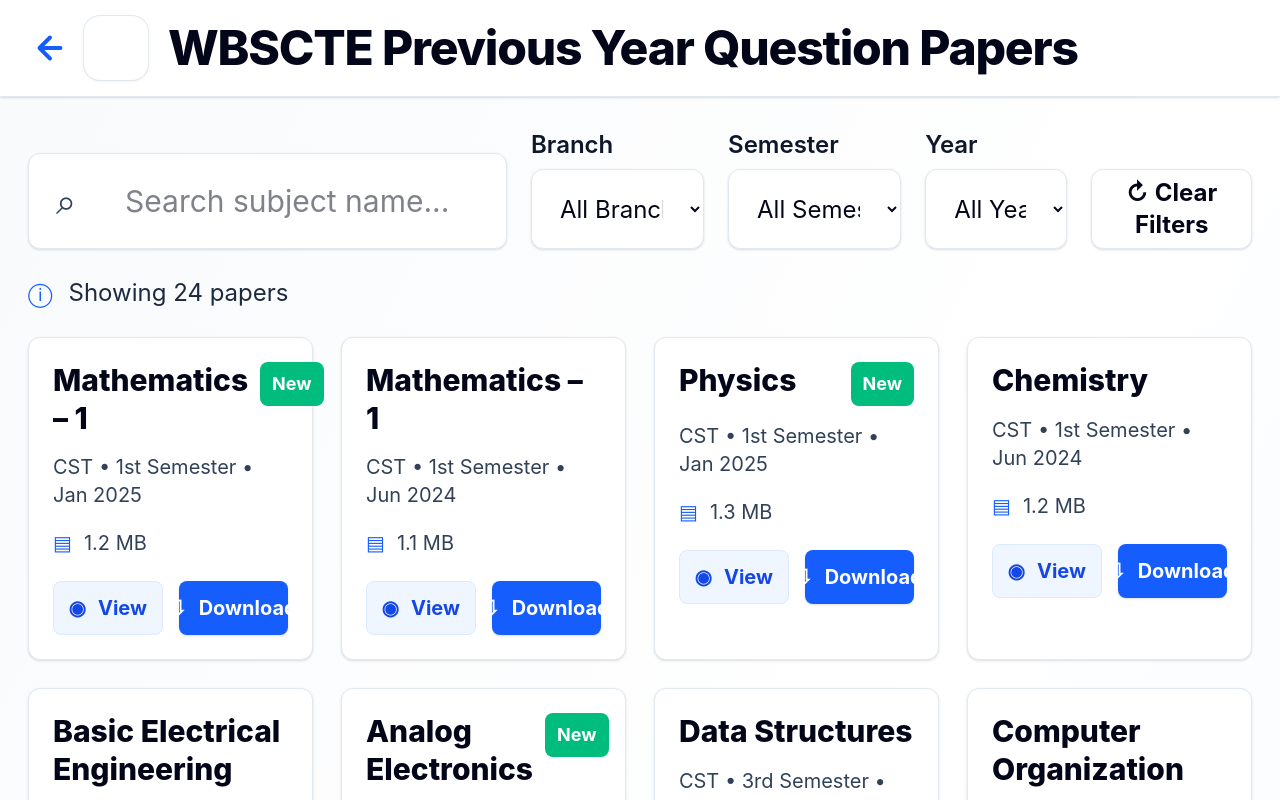
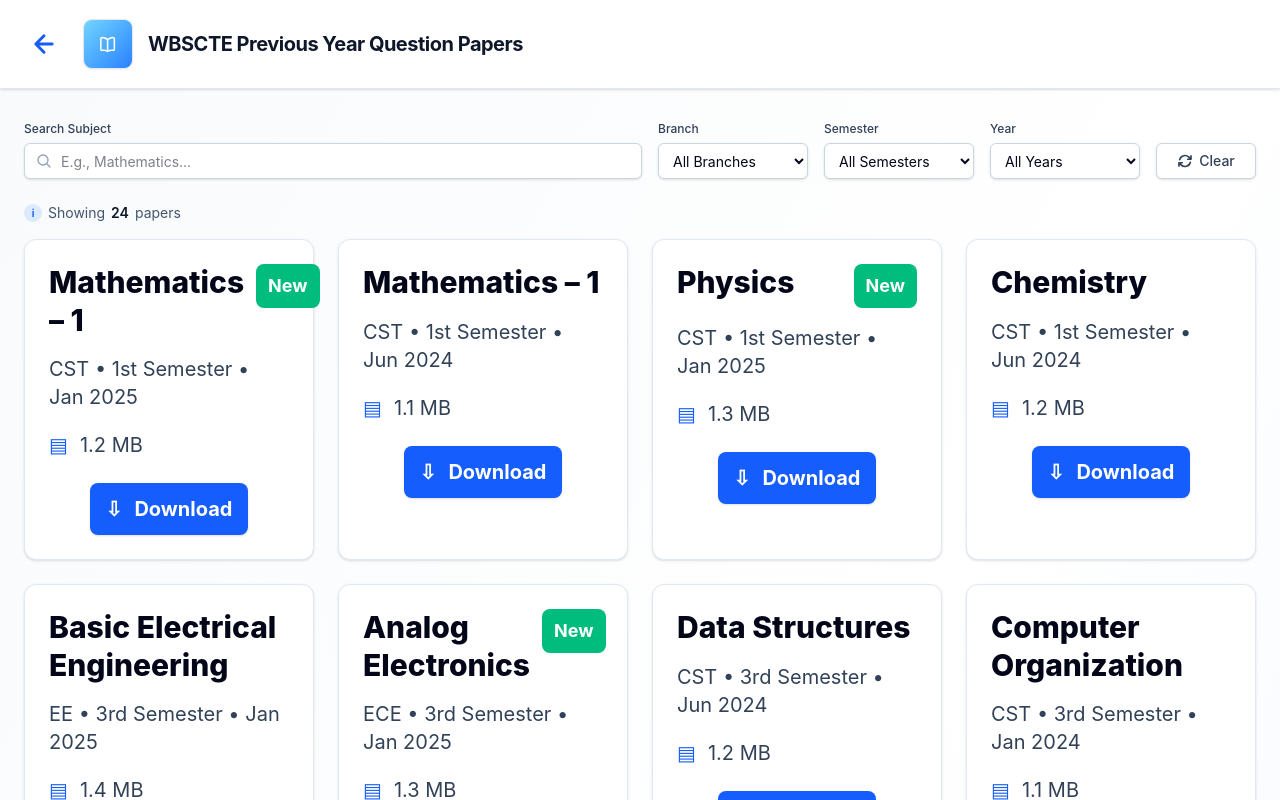
Before and after one commit to subrataroy912/reactjs-pyq-downloader, a React (Vite) app: page /wb in a window 1280 px wide. Shown: the top 800 px of the page. Built offline with nearby package versions, Linux system fonts and the light colour scheme.

Commit message:
fix UI responsive and added mobile menu filters

```diff
--- a/src/components/common/PyqCard.jsx
+++ b/src/components/common/PyqCard.jsx
@@ -1,3 +1,5 @@
+import { Link } from "react-router-dom";
+
 export default function PyqCard({ branch, semester, year, subject, size, downloadLink, isNew }) {
   return (
     <article className="rounded-xl border border-slate-200 bg-white p-6 shadow-sm transition duration-200 hover:-translate-y-0.5 hover:shadow-md">
@@ -11,10 +13,7 @@
         <span className="text-blue-600">▤</span> {size}
       </p>
 
-      <div className="grid grid-cols-2 gap-4">
-        <a href={downloadLink} target="_blank" rel="noreferrer" className="flex items-center justify-center gap-3 rounded-lg border border-blue-100 bg-blue-50 px-4 py-3 text-xl font-bold text-blue-700 hover:bg-blue-100">
-          <span>◉</span> View
-        </a>
+      <div className="flex items-center justify-center w-full gap-4">
         <a href={downloadLink} download className="flex items-center justify-center gap-3 rounded-lg bg-blue-600 px-4 py-3 text-xl font-bold text-white shadow-sm hover:bg-blue-700">
           <span>⇩</span> Download
         </a>
--- a/src/components/layout/Navbar.jsx
+++ b/src/components/layout/Navbar.jsx
@@ -6,22 +6,51 @@
   const isPapersPage = pathname === '/wb'
 
   return (
-    <header className="sticky top-0 z-20 flex w-full items-center gap-4 border-b border-slate-200 bg-white px-5 py-4 shadow-sm md:px-8">
+    <header className="sticky top-0 z-20 flex w-full items-center gap-2 sm:gap-4 border-b border-slate-200 bg-white/95 backdrop-blur-sm px-4 py-3 shadow-sm md:px-6 md:py-4">
+
+      {/* Back Button */}
       {isPapersPage && (
-        <Link to="/" aria-label="Back to home" className="text-blue-600 transition hover:text-blue-700">
-          <svg viewBox="0 0 24 24" className="h-9 w-9" fill="none" stroke="currentColor" strokeWidth="2.6" strokeLinecap="round" strokeLinejoin="round">
+        <Link
+          to="/"
+          aria-label="Back to home"
+          className="flex h-10 w-10 shrink-0 items-center justify-center rounded-full text-blue-600 transition-colors hover:bg-blue-50 hover:text-blue-700 focus:outline-none focus:ring-2 focus:ring-blue-200"
+        >
+          <svg viewBox="0 0 24 24" className="h-6 w-6 sm:h-7 sm:w-7" fill="none" stroke="currentColor" strokeWidth="2.5" strokeLinecap="round" strokeLinejoin="round">
             <path d="M19 12H5M12 19l-7-7 7-7" />
           </svg>
         </Link>
       )}
 
-      <Link to="/" className="flex items-center gap-5 rounded-2xl focus:outline-none focus:ring-4 focus:ring-blue-100">
-        <BrandIcon className={isPapersPage ? 'h-16 w-16 bg-none bg-white text-blue-600 ring-1 ring-slate-200' : 'h-20 w-20'} />
-        <div>
-          <h1 className={`${isPapersPage ? 'text-4xl md:text-5xl' : 'text-4xl'} font-extrabold tracking-tight text-slate-950`}>
+      {/* Brand Section */}
+      <Link
+        to="/"
+        className="flex items-center gap-3 sm:gap-4 rounded-xl focus:outline-none focus:ring-2 focus:ring-blue-200 p-1"
+      >
+        <BrandIcon
+          className={`shrink-0 rounded-lg transition-all ${
+            isPapersPage
+              ? 'h-10 w-10 sm:h-12 sm:w-12 bg-white text-blue-600 ring-1 ring-slate-200 p-1'
+              : 'h-12 w-12 sm:h-14 sm:w-14'
+          }`}
+        />
+
+        <div className="flex flex-col justify-center">
+          <h1
+            className={`font-bold tracking-tight text-slate-900 ${
+              isPapersPage
+                ? 'text-base sm:text-lg md:text-xl line-clamp-2 md:line-clamp-1'
+                : 'text-xl sm:text-2xl md:text-3xl'
+            }`}
+          >
             {isPapersPage ? 'WBSCTE Previous Year Question Papers' : 'WB Diploma PYQ'}
           </h1>
-          {!isPapersPage && <p className="mt-2 text-2xl text-slate-600">Previous Year Question Papers</p>}
+
+          {/* Subtitle - only shows on the main page */}
+          {!isPapersPage && (
+            <p className="mt-0.5 text-xs sm:text-sm font-medium text-slate-500">
+              Previous Year Question Papers
+            </p>
+          )}
         </div>
       </Link>
     </header>
--- a/src/pages/PyqShop.jsx
+++ b/src/pages/PyqShop.jsx
@@ -1,5 +1,5 @@
-import { useMemo, useState } from 'react'
-import PyqCard from '../components/common/PyqCard'
+import { useMemo, useState } from 'react';
+import PyqCard from '../components/common/PyqCard';
 
 const papers = [
   ['Mathematics – 1', 'CST', '1st Semester', 'Jan 2025', '1.2 MB', true],
@@ -35,52 +35,158 @@
   size,
   isNew: Boolean(isNew),
   downloadLink: '/path-to-your-pdf.pdf',
-}))
+}));
 
 export default function PyqShop() {
-  const [search, setSearch] = useState('')
-  const [branch, setBranch] = useState('')
-  const [semester, setSemester] = useState('')
-  const [year, setYear] = useState('')
+  const [search, setSearch] = useState('');
+  const [branch, setBranch] = useState('');
+  const [semester, setSemester] = useState('');
+  const [year, setYear] = useState('');
 
-  const filteredPapers = useMemo(() => papers.filter((paper) => (
+  // New state for mobile sidebar
+  const [isSidebarOpen, setIsSidebarOpen] = useState(false);
+
+  const filteredPapers = useMemo(() => {
+    return papers.filter((paper) => (
       paper.subject.toLowerCase().includes(search.toLowerCase()) &&
       (!branch || paper.branch === branch) &&
       (!semester || paper.semester === semester) &&
       (!year || paper.year.includes(year))
-  )), [search, branch, semester, year])
+    ));
+  }, [search, branch, semester, year]);
 
   const clearFilters = () => {
-    setSearch('')
-    setBranch('')
-    setSemester('')
-    setYear('')
-  }
+    setSearch('');
+    setBranch('');
+    setSemester('');
+    setYear('');
+  };
+
+  const filterOptions = [
+    { label: 'Branch', value: branch, setter: setBranch, options: ['CST', 'EE', 'ECE', 'ME', 'CE', 'HM', 'Common'], allLabel: 'All Branches' },
+    { label: 'Semester', value: semester, setter: setSemester, options: ['1st Semester', '2nd Semester', '3rd Semester', '4th Semester', '5th Semester', '6th Semester'], allLabel: 'All Semesters' },
+    { label: 'Year', value: year, setter: setYear, options: ['2025', '2024', '2023', '2022'], allLabel: 'All Years' },
+  ];
 
   return (
-    <main className="px-5 py-8 md:px-7">
-      <section className="mb-7 grid grid-cols-1 items-end gap-6 xl:grid-cols-[1.55fr_0.56fr_0.56fr_0.46fr_0.52fr]">
-        <label className="relative block">
-          <span className="absolute left-7 top-1/2 -translate-y-1/2 text-4xl text-slate-700">⌕</span>
-          <input value={search} onChange={(e) => setSearch(e.target.value)} placeholder="Search subject name..." className="h-24 w-full rounded-xl border border-slate-200 bg-white pl-24 pr-6 text-3xl shadow-sm outline-none focus:border-blue-400 focus:ring-4 focus:ring-blue-100" />
+    <main className="mx-auto max-w-[1400px] px-4 py-6 md:px-6 lg:py-8">
+
+      {/* Mobile Filter Toggle Button */}
+      <div className="mb-4 flex items-center justify-between md:hidden">
+        <button
+          onClick={() => setIsSidebarOpen(true)}
+          className="flex h-9 items-center gap-2 rounded-md border border-slate-300 bg-white px-4 text-sm font-medium text-slate-700 shadow-sm transition-colors hover:bg-slate-50 focus:outline-none focus:ring-1 focus:ring-blue-500"
+        >
+          <svg xmlns="http://www.w3.org/2000/svg" fill="none" viewBox="0 0 24 24" strokeWidth={2} stroke="currentColor" className="h-4 w-4">
+            <path strokeLinecap="round" strokeLinejoin="round" d="M10.5 6h9.75M10.5 6a1.5 1.5 0 11-3 0m3 0a1.5 1.5 0 10-3 0M3.75 6H7.5m3 12h9.75m-9.75 0a1.5 1.5 0 01-3 0m3 0a1.5 1.5 0 00-3 0m-3.75 0H7.5m9-6h3.75m-3.75 0a1.5 1.5 0 01-3 0m3 0a1.5 1.5 0 00-3 0m-9.75 0h9.75" />
+          </svg>
+          Filters
+        </button>
+      </div>
+
+      {/* Mobile Backdrop Overlay */}
+      {isSidebarOpen && (
+        <div
+          className="fixed inset-0 z-40 bg-slate-900/50 backdrop-blur-sm md:hidden"
+          onClick={() => setIsSidebarOpen(false)}
+        />
+      )}
+
+      {/* Filters Section (Sidebar on Mobile, Inline on Desktop) */}
+      <section className={`
+        fixed inset-y-0 left-0 z-50 flex w-[280px] flex-col gap-5 bg-white p-5 shadow-2xl transition-transform duration-300 ease-in-out
+        md:static md:mb-6 md:w-auto md:translate-x-0 md:flex-row md:items-end md:bg-transparent md:p-0 md:shadow-none lg:gap-4
+        ${isSidebarOpen ? 'translate-x-0' : '-translate-x-full'}
+      `}>
+
+        {/* Mobile Sidebar Header */}
+        <div className="flex items-center justify-between md:hidden">
+          <h2 className="text-lg font-semibold text-slate-800">Filters</h2>
+          <button
+            onClick={() => setIsSidebarOpen(false)}
+            className="rounded-md p-1 text-slate-500 hover:bg-slate-100 hover:text-slate-800"
+          >
+            <svg xmlns="http://www.w3.org/2000/svg" fill="none" viewBox="0 0 24 24" strokeWidth={2} stroke="currentColor" className="h-5 w-5">
+              <path strokeLinecap="round" strokeLinejoin="round" d="M6 18L18 6M6 6l12 12" />
+            </svg>
+          </button>
+        </div>
+
+        {/* Search Bar */}
+        <div className="w-full md:flex-1">
+          <label className="block w-full">
+            <span className="mb-1.5 block text-xs font-medium text-slate-700">Search Subject</span>
+            <div className="relative">
+              <span className="absolute left-3 top-1/2 -translate-y-1/2 text-slate-400">
+                <svg xmlns="http://www.w3.org/2000/svg" fill="none" viewBox="0 0 24 24" strokeWidth={2} stroke="currentColor" className="h-4 w-4">
+                  <path strokeLinecap="round" strokeLinejoin="round" d="M21 21l-5.197-5.197m0 0A7.5 7.5 0 105.196 5.196a7.5 7.5 0 0010.607 10.607z" />
+                </svg>
+              </span>
+              <input
+                value={search}
+                onChange={(e) => setSearch(e.target.value)}
+                placeholder="E.g., Mathematics..."
+                className="h-9 w-full rounded-md border border-slate-300 bg-white pl-9 pr-3 text-sm shadow-sm outline-none transition-colors focus:border-blue-500 focus:ring-1 focus:ring-blue-500"
+              />
+            </div>
           </label>
-        {[['Branch', branch, setBranch, ['CST', 'EE', 'ECE', 'ME', 'CE', 'HM', 'Common'], 'All Branches'], ['Semester', semester, setSemester, ['1st Semester', '2nd Semester', '3rd Semester', '4th Semester', '5th Semester', '6th Semester'], 'All Semesters'], ['Year', year, setYear, ['2025', '2024', '2023', '2022'], 'All Years']].map(([label, value, setter, options, all]) => (
-          <label key={label} className="block">
-            <span className="mb-2 block text-2xl font-semibold text-slate-900">{label}</span>
-            <select value={value} onChange={(e) => setter(e.target.value)} className="h-20 w-full rounded-xl border border-slate-200 bg-white px-6 text-2xl shadow-sm outline-none focus:border-blue-400 focus:ring-4 focus:ring-blue-100">
-              <option value="">{all}</option>
-              {options.map((option) => <option key={option} value={option}>{option}</option>)}
+        </div>
+
+        {/* Filters and Clear Button Container */}
+        <div className="flex w-full flex-col gap-4 md:w-auto md:flex-row md:items-end lg:gap-4">
+
+          {/* Dropdowns */}
+          {filterOptions.map(({ label, value, setter, options, allLabel }) => (
+            <label key={label} className="block w-full md:w-[130px] lg:w-[150px]">
+              <span className="mb-1.5 block text-xs font-medium text-slate-700">{label}</span>
+              <select
+                value={value}
+                onChange={(e) => setter(e.target.value)}
+                className="h-9 w-full rounded-md border border-slate-300 bg-white px-2.5 text-sm shadow-sm outline-none transition-colors focus:border-blue-500 focus:ring-1 focus:ring-blue-500"
+              >
+                <option value="">{allLabel}</option>
+                {options.map((option) => (
+                  <option key={option} value={option}>{option}</option>
+                ))}
               </select>
             </label>
           ))}
-        <button onClick={clearFilters} className="h-20 rounded-xl border border-slate-200 bg-white px-6 text-2xl font-bold text-slate-950 shadow-sm hover:bg-slate-50">↻ Clear Filters</button>
+
+          {/* Clear Button */}
+          <div className="mt-2 flex h-full flex-col justify-end w-full md:mt-0 md:w-[90px] lg:w-[100px]">
+            <button
+              onClick={clearFilters}
+              className="flex h-9 w-full items-center justify-center gap-1.5 rounded-md border border-slate-300 bg-white px-3 text-sm font-medium text-slate-700 shadow-sm transition-colors hover:bg-slate-50 focus:outline-none focus:ring-1 focus:ring-slate-300"
+            >
+              <svg xmlns="http://www.w3.org/2000/svg" fill="none" viewBox="0 0 24 24" strokeWidth={2.5} stroke="currentColor" className="h-4 w-4">
+                <path strokeLinecap="round" strokeLinejoin="round" d="M16.023 9.348h4.992v-.001M2.985 19.644v-4.992m0 0h4.992m-4.993 0l3.181 3.183a8.25 8.25 0 0013.803-3.7M4.031 9.865a8.25 8.25 0 0113.803-3.7l3.181 3.182m0-4.991v4.99" />
+              </svg>
+              Clear
+            </button>
+          </div>
+        </div>
       </section>
 
-      <p className="mb-7 flex items-center gap-4 text-2xl text-slate-800"><span className="text-blue-600">ⓘ</span> Showing {filteredPapers.length} papers</p>
+      {/* Results Count */}
+      <p className="mb-4 flex items-center gap-1.5 text-xs text-slate-600 sm:text-sm">
+        <span className="flex h-[18px] w-[18px] items-center justify-center rounded-full bg-blue-100 text-[10px] font-bold text-blue-600">
+          i
+        </span>
+        Showing <strong className="font-semibold text-slate-900">{filteredPapers.length}</strong> papers
+      </p>
 
-      <section className="grid grid-cols-1 gap-7 md:grid-cols-2 xl:grid-cols-4">
-        {filteredPapers.map((paper) => <PyqCard key={paper.id} {...paper} />)}
+      {/* Cards Grid */}
+      <section className="grid grid-cols-1 gap-4 sm:grid-cols-2 lg:grid-cols-3 xl:grid-cols-4 sm:gap-6">
+        {filteredPapers.map((paper) => (
+          <PyqCard key={paper.id} {...paper} />
+        ))}
+        {filteredPapers.length === 0 && (
+          <div className="col-span-full py-12 text-center text-sm text-slate-500 bg-slate-50 rounded-lg border border-dashed border-slate-300">
+            No papers found matching your filters. Try adjusting them.
+          </div>
+        )}
       </section>
+
     </main>
-  )
+  );
 }
```
Lines whose indentation alone changed are shown as unchanged.
